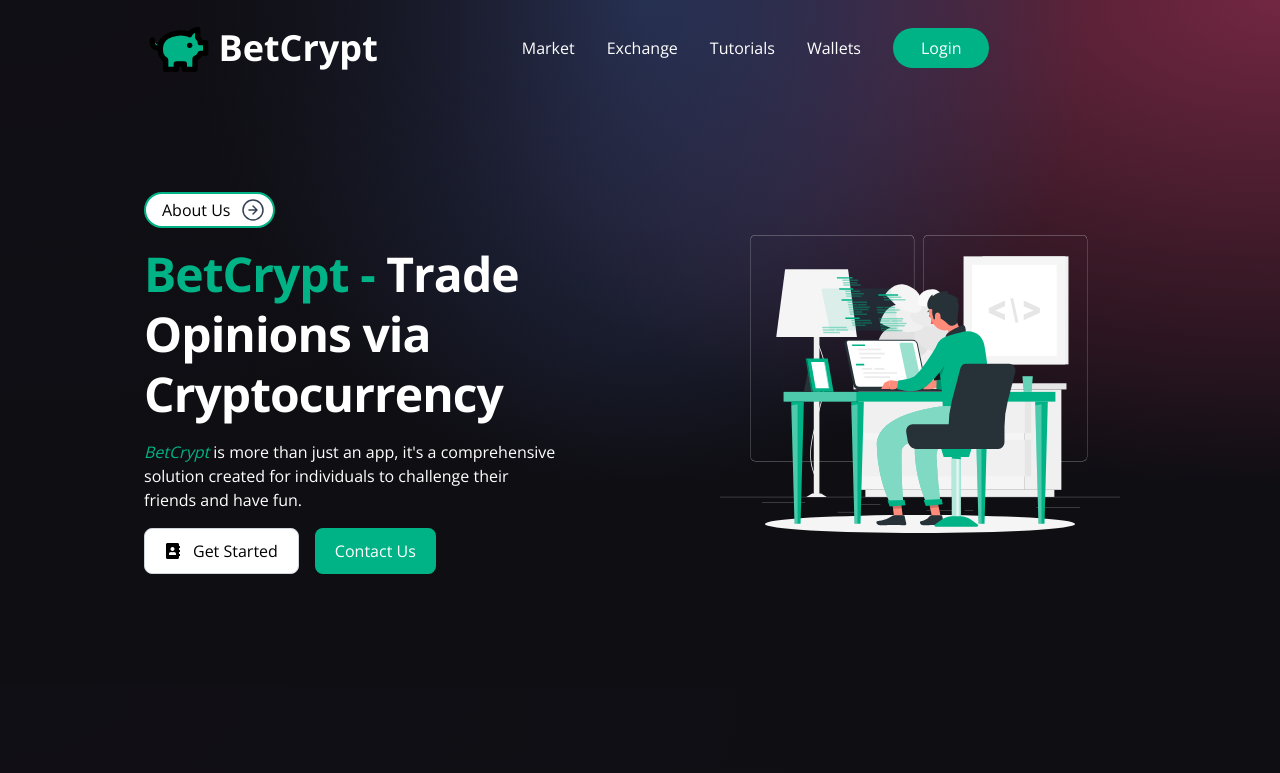
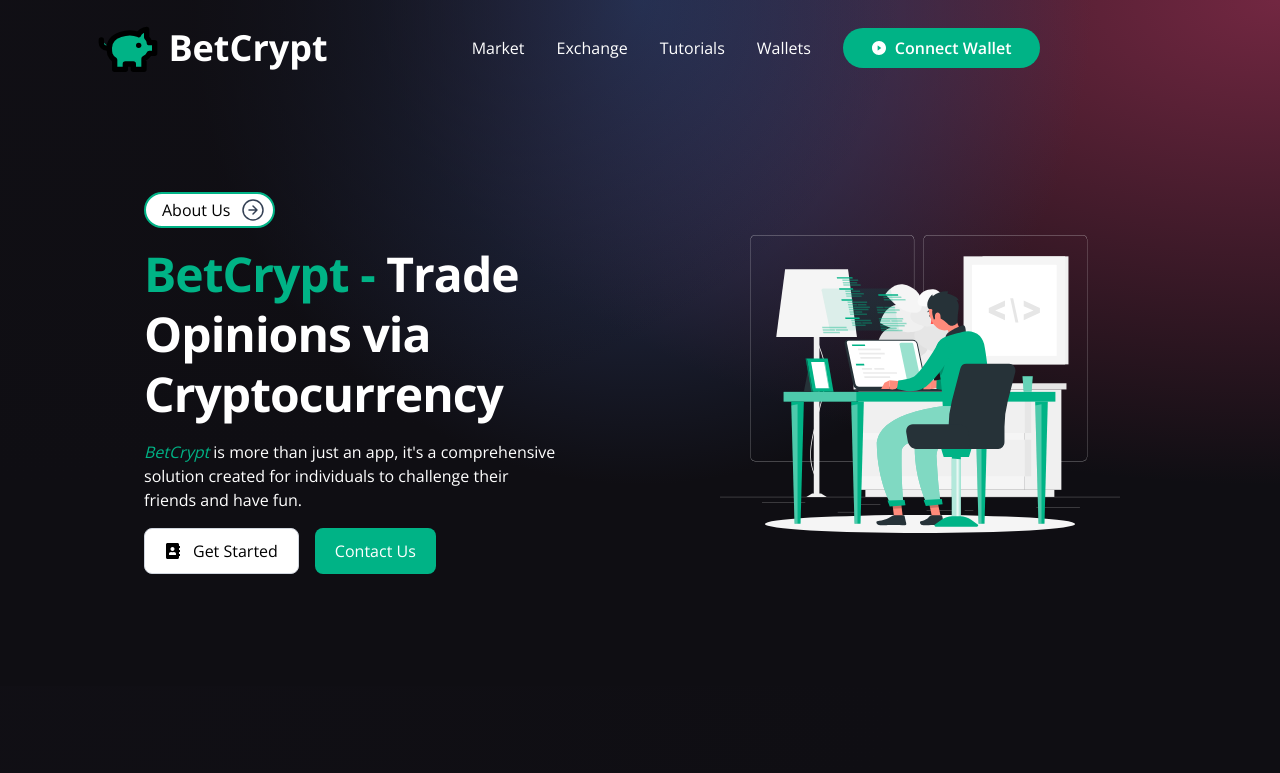
Before and after one commit to Alstudd/Crypto-Opinion-Trading-Web3.0, a React (Vite) app: page / in a window 1280 px wide. Shown: the top 773 px of the page. Built offline with nearby package versions, Linux system fonts and the light colour scheme.

Commit message:
Added changes to Hero and Nav

```diff
--- a/src/components/Home/HeroSection.jsx
+++ b/src/components/Home/HeroSection.jsx
@@ -18,7 +18,7 @@ export default function HeroSection() {
             delay: 0.5
           }}
           >
-            <a href="/about"><div className="flex py-1 px-2 items-start gap-2.5 rounded-[2.3125rem] border-2 border-[#00b386] bg-white">
+            <a href="/"><div className="flex py-1 px-2 items-start gap-2.5 rounded-[2.3125rem] border-2 border-[#00b386] bg-white">
               <p className="font-normal pl-2">About Us</p>
               <div className="zoom-in"><figure><img src={Arrow} /></figure></div>
             </div></a>
--- a/src/components/Home/ManageProducts.jsx
+++ b/src/components/Home/ManageProducts.jsx
@@ -6,9 +6,9 @@ export default function ManageProducts() {
     <div className="relative sm:pr-0 pr-8">
       <div className="flex flex-col gap-6 sm:ml-24 ml-0 2xl:w-[80rem] xl:w-[72.5rem] lg:w-[50rem] md:w-[41rem] sm:w-[28rem] w-full sm:pr-0 pr-8">
         <h1 className="pt-16 lg:text-6xl md:text-5xl text-4xl font-extrabold md:leading-normal leading-tight sm:ml-0 ml-24 sm:w-full w-[17rem] text-white">
-          Online <span className="gradText1">Consultation</span>
+          Opinion <span className="gradText1"> Trading</span>
         </h1>
-        <p className="ml-10 text-xl font-medium text-white sm:w-full w-[20rem]"><span className="text-[#00b386]">BetCrypt</span> offers live online consultations with blockchain experts, ensuring people can seek crypto guidance conveniently.</p>
+        <p className="ml-10 text-xl font-medium text-white sm:w-full w-[20rem]"><span className="text-[#00b386]">BetCrypt</span> offers online crypto opinion trading for various events such as sports, politics, e-sports, etc.</p>
         <img className="ml-8 rounded-2xl md:w-[48rem] sm:w-[28rem] w-full" src={pic1} alt="" />
       </div>
     </div>
--- a/src/components/Navbar.jsx
+++ b/src/components/Navbar.jsx
@@ -1,6 +1,6 @@
 import React from "react";
 import { HiMenuAlt4 } from "react-icons/hi";
-import { AiOutlineClose } from "react-icons/ai";
+import { AiFillPlayCircle, AiOutlineClose } from "react-icons/ai";
 
 import logo from "../images/logo.svg";
 
@@ -21,8 +21,11 @@ const Navbar = () => {
         {["Market", "Exchange", "Tutorials", "Wallets"].map((item, index) => (
           <NavBarItem key={item + index} title={item} />
         ))}
-        <li className="bg-[#00b386] py-2 px-7 mx-4 rounded-full cursor-pointer hover:bg-[#f9cb6f]">
-          Login
+        <li className="bg-[#00b386] flex justify-center items-center py-2 px-7 mx-4 rounded-full cursor-pointer hover:bg-[#f9cb6f]">
+              <AiFillPlayCircle className="text-white mr-2" />
+              <p className="text-white text-base font-semibold">
+                Connect Wallet
+              </p>
         </li>
       </ul>
       <div className="flex relative">
```
Also changed, not shown: 1 other file (tests, documents, lock files or other folders).
